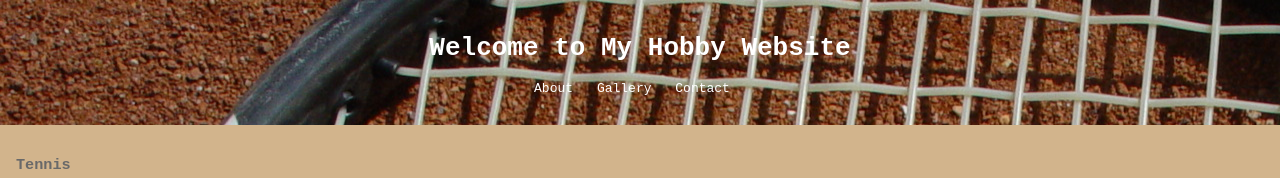
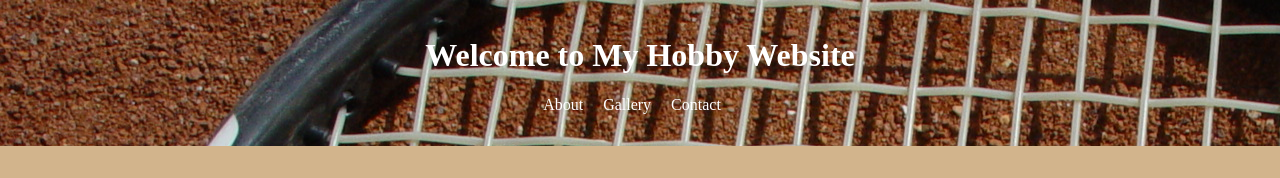
Before and after one commit to talvintawiahSectionA/Assingment1, a plain HTML site: page index.html in a window 1280 px wide. Shown: the top 178 px of the page. Drawn offline with Linux system fonts and the light colour scheme.

Commit message:
testing url issue

```diff
--- a/styles.css
+++ b/styles.css
@@ -1,5 +1,5 @@
 body {
-  font-family: monospace;
+  font-family: Ariel;
   margin: 0;
   padding: 0;
   background-color: whitesmoke;
@@ -10,7 +10,7 @@ body {
   text-align: justify;
 }
 header {
-  background-image: url("/images/tennis_1.jpg");
+  background-image: url("images/tennis_1.jpg");
   color: white;
   padding: 16px 0;
   text-align: center;
```
